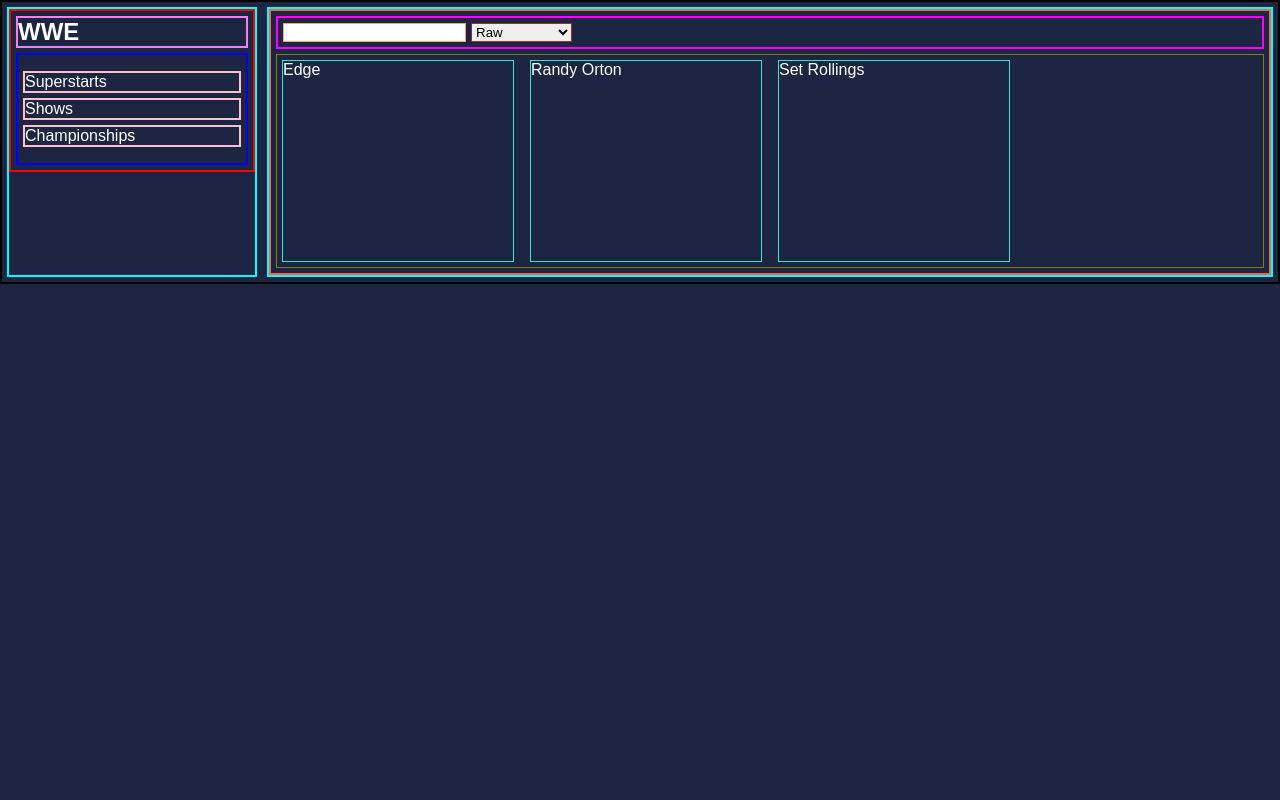
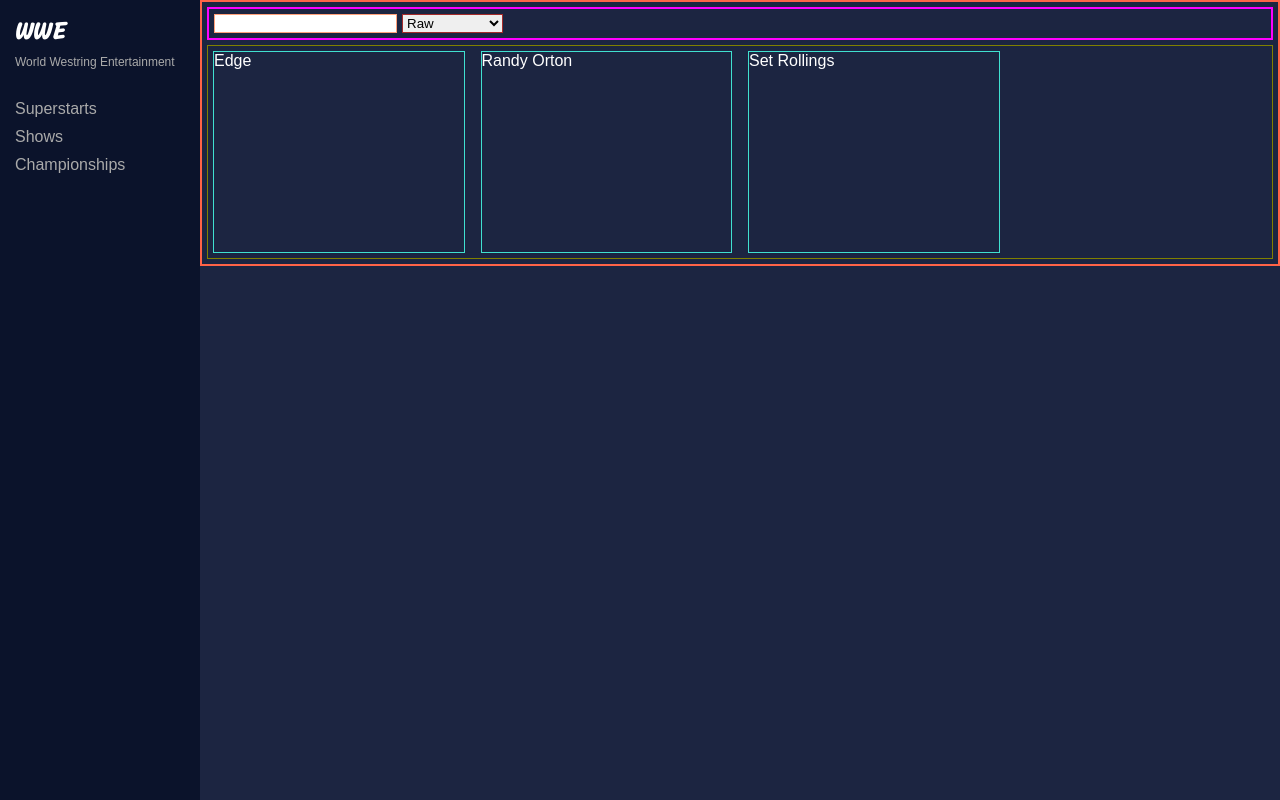
Before and after one commit to jorcalle11/wwe, a React (Create React App) app in the folder web-app/: page / in a window 1280 px wide. Built offline with nearby package versions, Linux system fonts and the light colour scheme; a web font is replaced by a local one.

Commit message:
SideBar styles

```diff
--- a/web-app/src/App.js
+++ b/web-app/src/App.js
@@ -6,13 +6,11 @@
 
 const GridContainer = styled.div`
   display: grid;
-  grid-template-columns: 260px auto;
-  border: 2px solid black;
+  grid-template-columns: 200px auto;
 `;
 
 const GridItem = styled.div`
-  border: 2px solid aqua;
-  margin: 5px;
+  // border: 1px solid aqua;
 `;
 
 function App() {
--- a/web-app/src/components/SideBar/SideBar.js
+++ b/web-app/src/components/SideBar/SideBar.js
@@ -4,30 +4,59 @@
 export default function SideBar() {
   return (
     <Aside>
-      <Title>WWE</Title>
+      <Header>
+        <Title>
+          <A href="#" style={{ color: 'var(--primaryText)' }}>
+            WWE
+          </A>
+        </Title>
+        <SubTitle>World Westring Entertainment</SubTitle>
+      </Header>
       <Navigation>
         <Ul>
-          <NavigationItem>Superstarts</NavigationItem>
-          <NavigationItem>Shows</NavigationItem>
-          <NavigationItem>Championships</NavigationItem>
+          <NavigationItem>
+            <A href="#">Superstarts</A>
+          </NavigationItem>
+          <NavigationItem>
+            <A href="#">Shows</A>
+          </NavigationItem>
+          <NavigationItem>
+            <A href="#"> Championships</A>
+          </NavigationItem>
         </Ul>
       </Navigation>
     </Aside>
   );
 }
 
+const paddingLeft = '15px';
+
 const Aside = styled.aside`
-  border: 2px solid red;
+  background-color: var(--secondaryColor);
+  height: 100vh;
+`;
+
+const Header = styled.header`
+  padding-top: 10px;
+  padding-left: ${paddingLeft};
 `;
 
 const Title = styled.h1`
-  border: 2px solid violet;
-  margin: 5px;
+  font-family: 'Sriracha', cursive;
+  margin: 0px;
+  padding: 0px;
+`;
+
+const SubTitle = styled.span`
+  color: var(--secondaryText);
+  font-size: 12px;
+  margin: 0px;
+  padding: 0px;
 `;
 
 const Navigation = styled.nav`
-  border: 2px solid blue;
-  margin: 5px;
+  margin-top: 25px;
+  padding-left: ${paddingLeft};
 `;
 
 const Ul = styled.ul`
@@ -35,7 +64,15 @@
 `;
 
 const NavigationItem = styled.li`
-  border: 2px solid pink;
-  margin: 5px;
   list-style-type: none;
+  padding: 5px 0px;
 `;
+
+const A = styled.a`
+  color: var(--secondaryText);
+  text-decoration: none;
+
+  &&:hover {
+    color: var(--primaryText);
+  }
+`;
```
